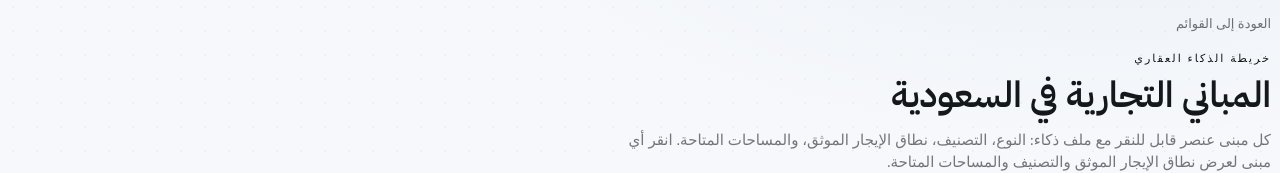
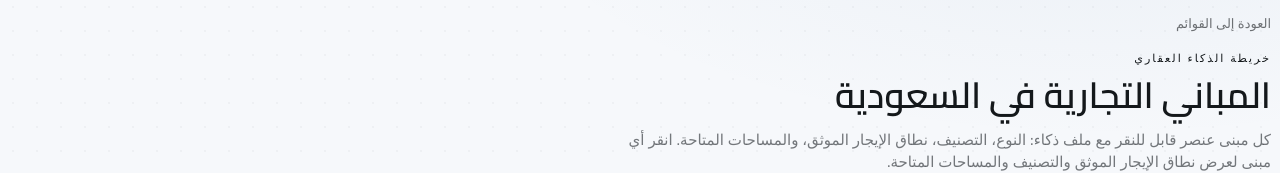
Before and after one commit to saleemzeidan123/satmarkets, a Next.js app: page /ar/map in a window 1280 px wide. Shown: the part 124-297 px from the top of the page. Built offline with nearby package versions, Linux system fonts and the light colour scheme; no server answers; the database is empty.

Commit message:
look: Cairo Arabic display headings; darker hero scrim + readable second heading line; asset chips wrap into a clean grid when expanded

```diff
--- a/src/app/layout.tsx
+++ b/src/app/layout.tsx
@@ -3,12 +3,13 @@ import "@/styles/sat-platform.css";
 import "@/styles/footer.css";
 import type { ReactNode } from "react";
 import { headers } from "next/headers";
-import { Playfair_Display, Hanken_Grotesk, IBM_Plex_Mono, IBM_Plex_Sans_Arabic } from "next/font/google";
+import { Playfair_Display, Hanken_Grotesk, IBM_Plex_Mono, IBM_Plex_Sans_Arabic, Cairo } from "next/font/google";
 
 const serif = Playfair_Display({ subsets: ["latin"], weight: ["500", "600", "700"], display: "swap", variable: "--font-serif" });
 const sans = Hanken_Grotesk({ subsets: ["latin"], weight: ["400", "500", "600", "700"], display: "swap", variable: "--font-sans" });
 const mono = IBM_Plex_Mono({ subsets: ["latin"], weight: ["400", "500"], display: "swap", variable: "--font-mono" });
 const arabic = IBM_Plex_Sans_Arabic({ subsets: ["arabic"], weight: ["400", "500", "600", "700"], display: "swap", variable: "--font-ar" });
+const cairo = Cairo({ subsets: ["arabic"], weight: ["600", "700"], display: "swap", variable: "--font-ar-head" });
 
 export const metadata = {
   title: "SAT Markets | Verified commercial real estate, Saudi Arabia",
@@ -36,7 +37,7 @@ export default function RootLayout({ children }: { children: ReactNode }) {
   const locale = headers().get("x-locale") === "ar" ? "ar" : "en";
   const dir = locale === "ar" ? "rtl" : "ltr";
   return (
-    <html lang={locale} dir={dir} className={`${serif.variable} ${sans.variable} ${mono.variable} ${arabic.variable}`}>
+    <html lang={locale} dir={dir} className={`${serif.variable} ${sans.variable} ${mono.variable} ${arabic.variable} ${cairo.variable}`}>
       <body>{children}</body>
     </html>
   );
--- a/src/components/MarketingHome.tsx
+++ b/src/components/MarketingHome.tsx
@@ -204,14 +204,14 @@ export default function MarketingHome({ locale = "en", featured = [], stats, ban
 
  return (
   <div style={{ fontFamily: "var(--sans)", color: "var(--ink)", background: "var(--paper)" }}>
-   <div className="satmkt-hero" style={{ position: "relative", padding: "clamp(44px,10vw,70px) 20px clamp(50px,10vw,84px)", overflow: "hidden", backgroundImage: "linear-gradient(180deg, rgba(11,15,21,.82) 0%, rgba(11,15,21,.55) 44%, rgba(11,15,21,.9) 100%), url('/hero-kafd.jpg')", backgroundSize: "cover", backgroundPosition: "center" }}>
+   <div className="satmkt-hero" style={{ position: "relative", padding: "clamp(44px,10vw,70px) 20px clamp(50px,10vw,84px)", overflow: "hidden", backgroundImage: "linear-gradient(180deg, rgba(9,13,19,.9) 0%, rgba(9,13,19,.74) 42%, rgba(9,13,19,.94) 100%), url('/hero-kafd.jpg')", backgroundSize: "cover", backgroundPosition: "center" }}>
     <div style={{ position: "relative", maxWidth: 920, margin: "0 auto", textAlign: "center" }}>
      <div style={{ display: "inline-flex", alignItems: "center", gap: 8, background: "rgba(255,255,255,.12)", border: "1px solid rgba(255,255,255,.22)", borderRadius: 20, padding: "6px 13px", backdropFilter: "blur(4px)" }}>
       <span style={{ width: 7, height: 7, borderRadius: "50%", background: "#3ECF8E" }} />
       <span className="mono" style={{ fontSize: "var(--fs-2xs)", letterSpacing: ".08em", textTransform: "uppercase", color: "rgba(255,255,255,.92)" }}>{T.eyebrow}</span>
      </div>
-     <h1 className="serif" style={{ fontSize: "clamp(34px,5.2vw,58px)", fontWeight: 500, lineHeight: 1.05, letterSpacing: "-.02em", margin: "20px auto 0", color: "#fff", maxWidth: 820 }}>
-      {T.h1a}<span style={{ color: "#9DBBD6" }}>{T.h1b}</span>
+     <h1 className="serif" style={{ fontSize: "clamp(34px,5.2vw,58px)", fontWeight: 500, lineHeight: 1.08, letterSpacing: "-.02em", margin: "20px auto 0", color: "#fff", maxWidth: 820, textShadow: "0 2px 28px rgba(0,0,0,.45)" }}>
+      {T.h1a}<span style={{ color: "#C4DAF2", textShadow: "0 2px 28px rgba(0,0,0,.45)" }}>{T.h1b}</span>
      </h1>
      <p style={{ fontSize: "var(--fs-lg)", lineHeight: 1.6, color: "rgba(255,255,255,.82)", margin: "18px auto 0", maxWidth: 600 }}>{T.sub}</p>
      <div style={{ margin: "30px auto 0", maxWidth: 860, background: "rgba(13,18,26,.55)", border: "1px solid rgba(255,255,255,.16)", borderRadius: 20, backdropFilter: "blur(10px)", padding: "18px 18px 16px", boxShadow: "0 24px 60px rgba(0,0,0,.35)" }}>
@@ -221,17 +221,17 @@ export default function MarketingHome({ locale = "en", featured = [], stats, ban
        ))}
       </div>
       {deal !== "req" && (
-       <div className="hero-assets" style={{ display: "flex", gap: 6, marginBottom: 16 }}>
+       <div className="hero-assets" style={{ display: "flex", flexWrap: "wrap", gap: 6, marginBottom: 16 }}>
         {(showAll ? ASSETS : ASSETS.slice(0, 5)).map((a) => {
          const on = assetType === a.v;
          return (
-          <button key={a.v} type="button" onClick={() => setAssetType(on ? "" : a.v)} style={{ display: "flex", flexDirection: "column", alignItems: "center", gap: 6, flex: "1 1 0", minWidth: 0, padding: "12px 6px", borderRadius: 12, cursor: "pointer", border: "1px solid " + (on ? "rgba(255,255,255,.5)" : "rgba(255,255,255,.12)"), background: on ? "rgba(255,255,255,.16)" : "rgba(255,255,255,.04)", color: "#fff", transition: "all .12s ease" }}>
+          <button key={a.v} type="button" onClick={() => setAssetType(on ? "" : a.v)} style={{ display: "flex", flexDirection: "column", alignItems: "center", gap: 6, flex: showAll ? "0 0 calc(20% - 4.8px)" : "1 1 0", minWidth: 0, padding: "12px 6px", borderRadius: 12, cursor: "pointer", border: "1px solid " + (on ? "rgba(255,255,255,.5)" : "rgba(255,255,255,.12)"), background: on ? "rgba(255,255,255,.16)" : "rgba(255,255,255,.04)", color: "#fff", transition: "all .12s ease" }}>
            <span style={{ opacity: on ? 1 : .85 }}>{a.icon}</span>
            <span style={{ fontSize: "var(--fs-xs)", fontWeight: 500, color: "rgba(255,255,255,.92)" }}>{ar ? a.ar : a.en}</span>
           </button>
          );
         })}
-        <button type="button" onClick={() => setShowAll((v) => !v)} style={{ display: "flex", flexDirection: "column", alignItems: "center", gap: 6, flex: "1 1 0", minWidth: 0, padding: "12px 6px", borderRadius: 12, cursor: "pointer", border: "1px solid rgba(255,255,255,.12)", background: "rgba(255,255,255,.04)", color: "#fff", transition: "all .12s ease" }}>
+        <button type="button" onClick={() => setShowAll((v) => !v)} style={{ display: "flex", flexDirection: "column", alignItems: "center", gap: 6, flex: showAll ? "0 0 calc(20% - 4.8px)" : "1 1 0", minWidth: 0, padding: "12px 6px", borderRadius: 12, cursor: "pointer", border: "1px solid rgba(255,255,255,.12)", background: "rgba(255,255,255,.04)", color: "#fff", transition: "all .12s ease" }}>
          <span style={{ opacity: .85 }}><Icon.grid size={22} /></span>
          <span style={{ fontSize: "var(--fs-xs)", fontWeight: 500, color: "rgba(255,255,255,.92)" }}>{showAll ? (ar ? "أقل" : "Less") : (ar ? "المزيد" : "More")}</span>
         </button>
--- a/src/styles/globals.css
+++ b/src/styles/globals.css
@@ -22,8 +22,8 @@ body {
   text-transform: none;
 }
 [dir="rtl"] .fig { letter-spacing: 0; }
-[dir="rtl"] h1, [dir="rtl"] h2, [dir="rtl"] h3, [dir="rtl"] .font-display {
-  font-family: var(--font-ar), system-ui, sans-serif;
+[dir="rtl"] h1, [dir="rtl"] h2, [dir="rtl"] h3, [dir="rtl"] .font-display, [dir="rtl"] .serif {
+  font-family: var(--font-ar-head), var(--font-ar), system-ui, sans-serif;
   letter-spacing: 0;
   line-height: 1.4;
   font-weight: 600;
```
